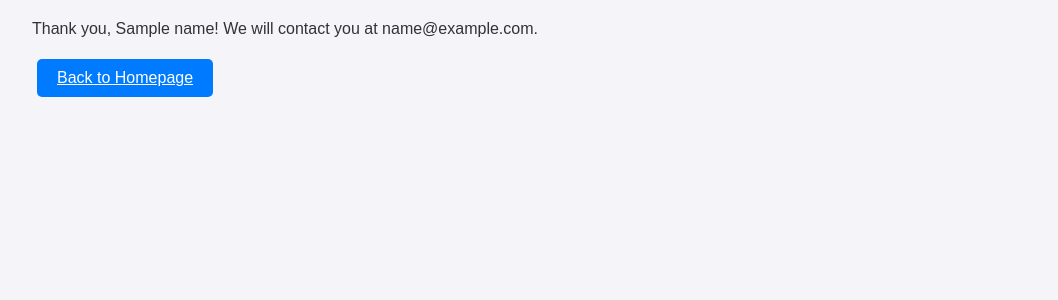
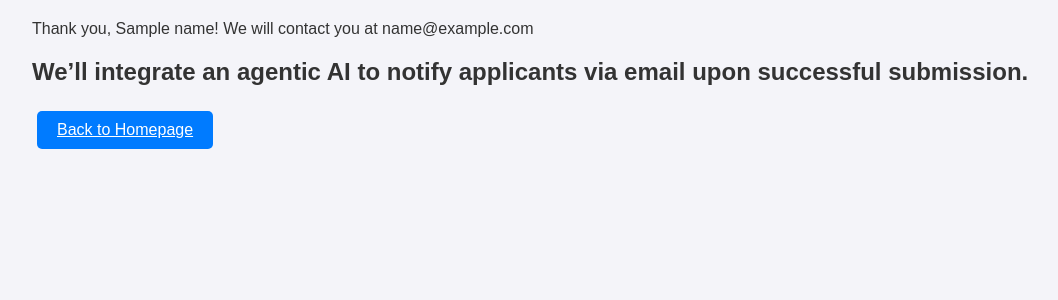
Before and after one commit to RoushanKhalid/DIU_SWE_Career_Hub, a Flask app: template templates/submit_success.html in a window 1280 px wide. Shown: the part 120-420 px from the top of the page, without its empty margins (96-1154 px from the left). Run offline with Flask 3, Linux system fonts and the light colour scheme; the template is opened without the code that fills it: most values are stand-ins (such as "Sample title", 1, 10 or a date in 2020).

Commit message:
updation message added

```diff
--- a/templates/submit_success.html
+++ b/templates/submit_success.html
@@ -11,7 +11,8 @@
         <h1>Application Submitted</h1>
     </header>
     <div class="container">
-        <p>Thank you, {{ name }}! We will contact you at {{ email }}.</p>
+        <p>Thank you, {{ name }}! We will contact you at {{ email }}</p>
+        <h2>We’ll integrate an agentic AI to notify applicants via email upon successful submission.</h2>
         <a href="{{ url_for('home') }}" class="button">Back to Homepage</a>
     </div>
 </body>
```
